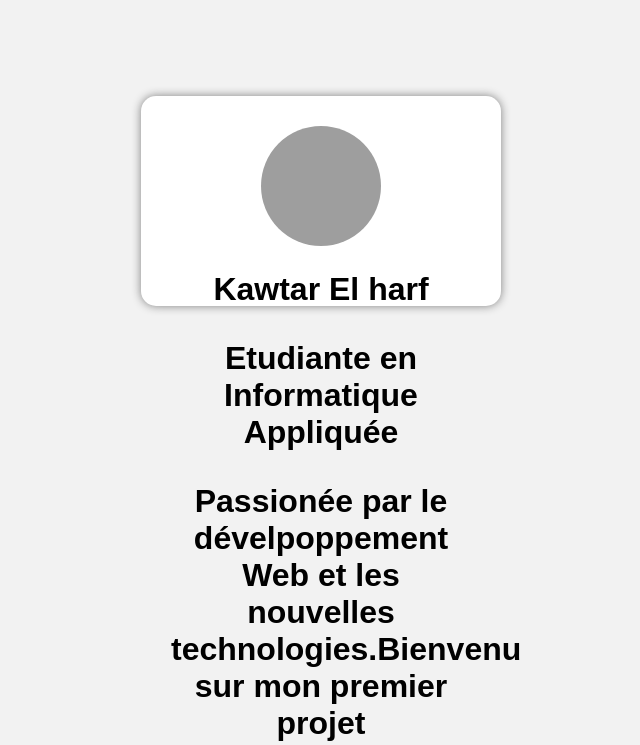
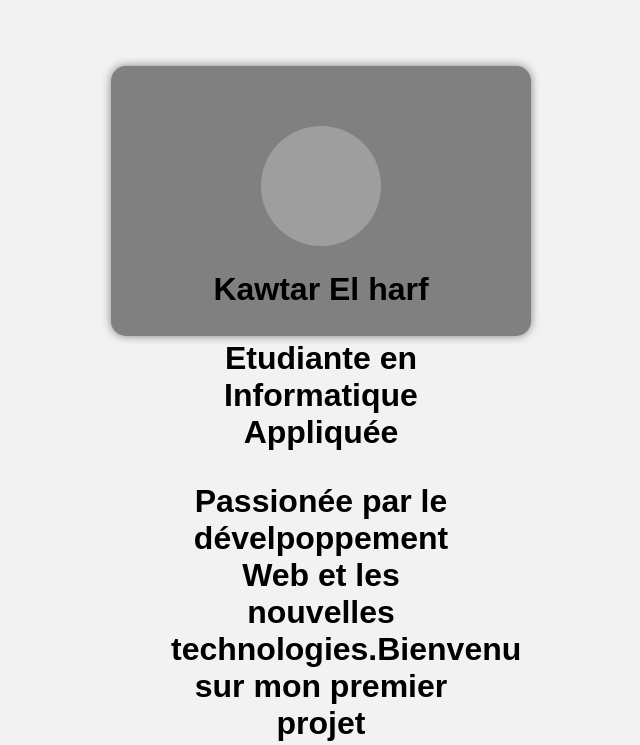
Before and after one commit to elharf-kawtar/my-web-card, a plain HTML site: page index.html in a window 1280 px wide. Shown: the part 207-952 px from the top of the page, without its empty margins (319-959 px from the left). Drawn offline with Linux system fonts and the light colour scheme; grey boxes are pictures that could not be loaded.

Commit message:
Update style.css

```diff
--- a/style.css
+++ b/style.css
@@ -11,8 +11,8 @@
 }
 
 .card {
-  background: white;
-  padding: 30px;
+  background: gray;
+  padding: 60px;
   text-align: center;
   border-radius: 15px;
   box-shadow: 0 0 10px gray;
```
